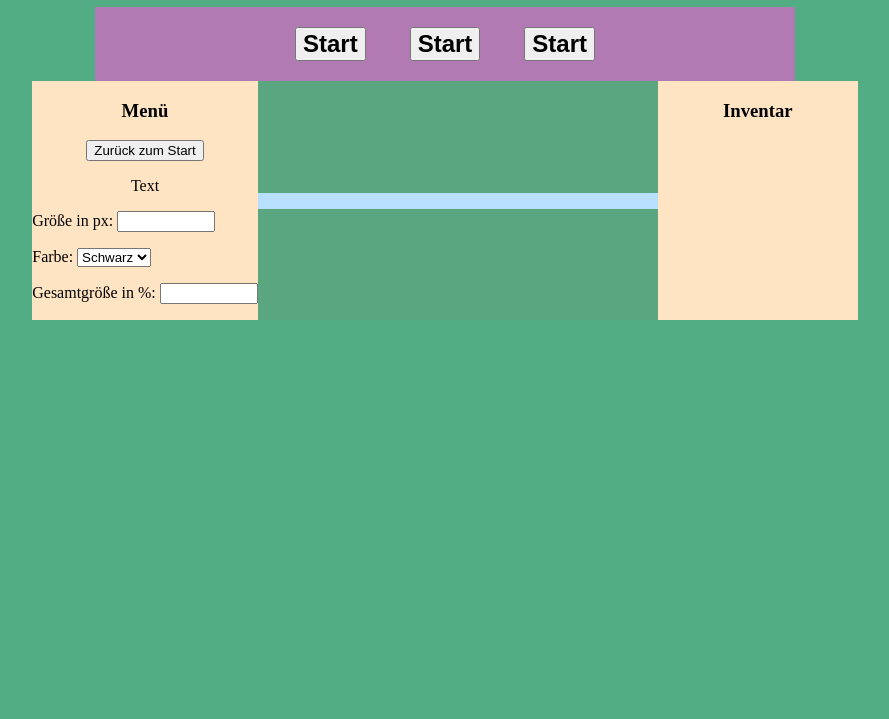
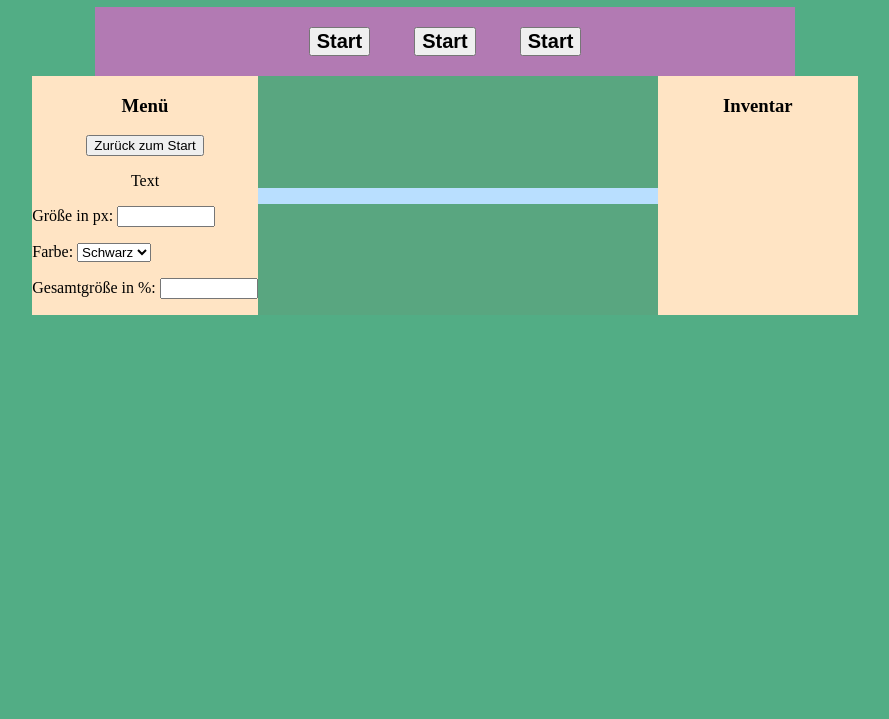
Before and after one commit to Leonhard-Poeschl/Projekt, a plain HTML site: page index.html in a window 1280 px wide. Shown: the part 81-800 px from the top of the page, without its empty margins (195-1084 px from the left). Drawn offline with Linux system fonts and the light colour scheme.

Commit message:
KnopfgrößenFix

```diff
--- a/style.css
+++ b/style.css
@@ -12,8 +12,9 @@ body {
 /*Knöpfe*/
 .knopf {
     font-weight: bold;
-    font-size: x-large;
+    font-size: 20px;
     align-self: center;
+    max-width: 250px;
     margin: 20px;
 }
 
```
